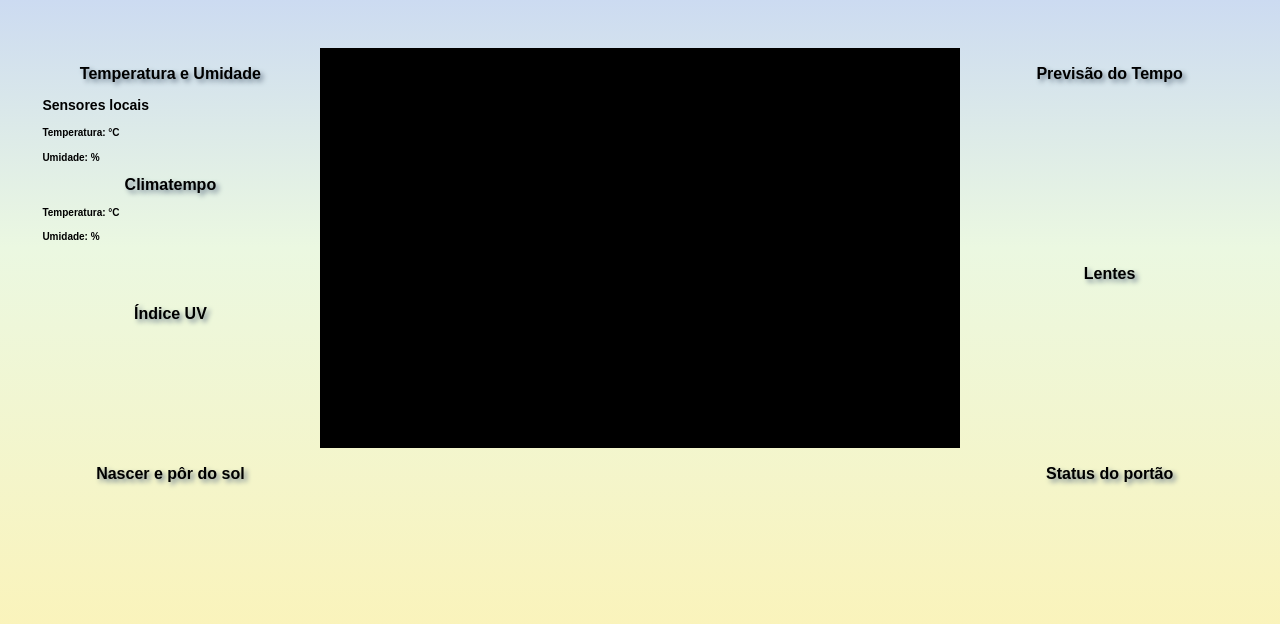
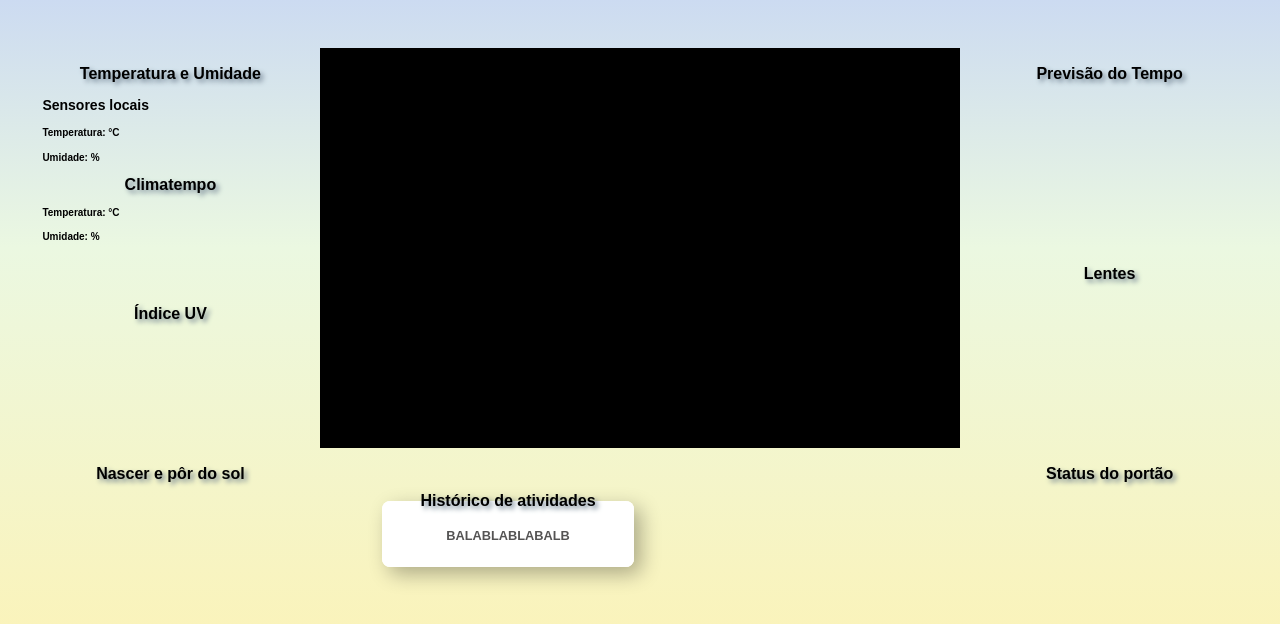
Before and after one commit to victoriafujii/Bio-2, a React app: page src/index.html in a window 1280 px wide. Shown: the part 152-776 px from the top of the page. Built offline with nearby package versions, Linux system fonts and the light colour scheme; no server answers.

Commit message:
Update index.html
Inseriu o histórico de atividades

```diff
--- a/src/index.html
+++ b/src/index.html
@@ -36,6 +36,13 @@
         <h2>Status do portão</h2>
       </div>
 
+	    <div class="small-box box-7">
+        <fieldset>
+        <legend>Histórico de atividades</legend>
+           <h3 class="text center">BALABLABLABALB</h3>
+        </fieldset>
+      </div>
+
       <div class="big-box box-center">
         <!--
         <img
```
